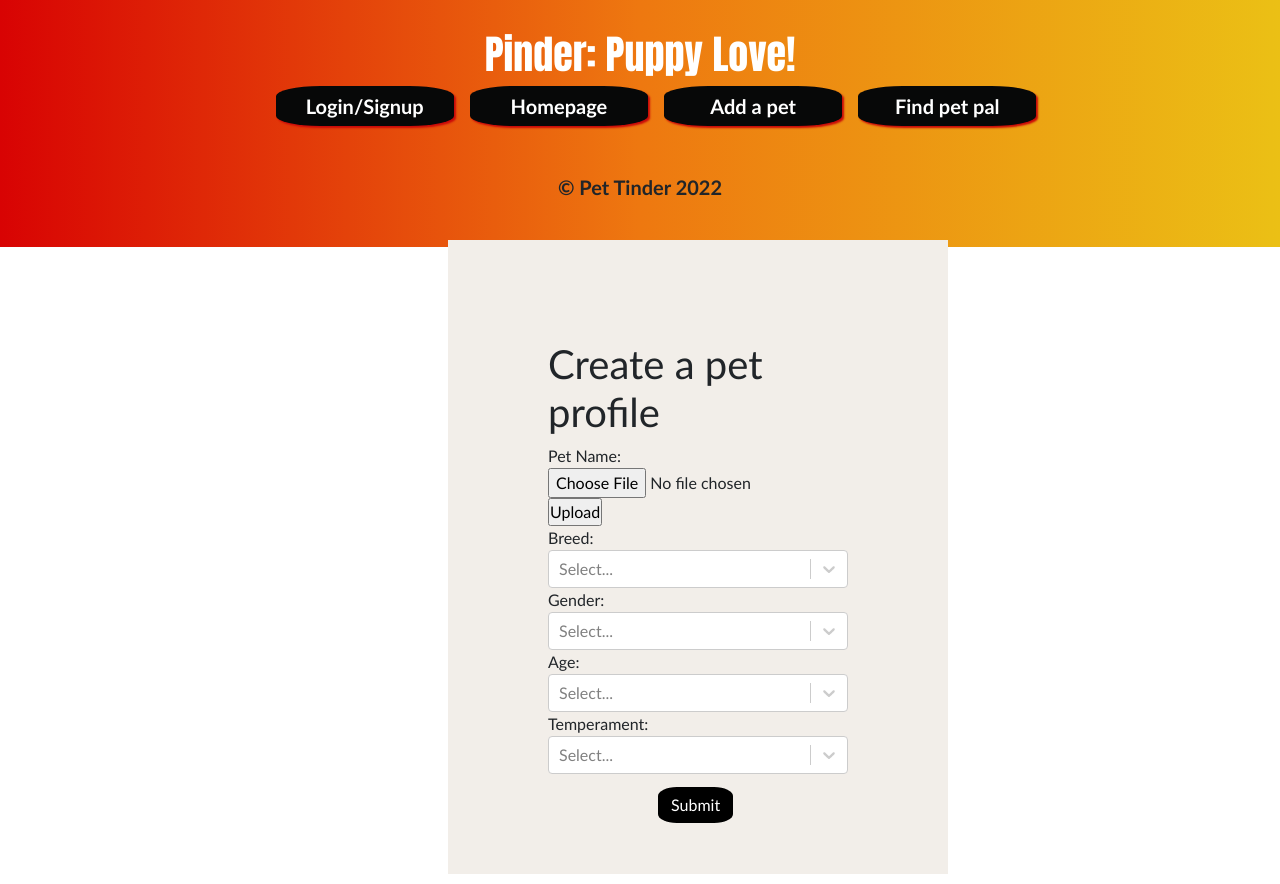
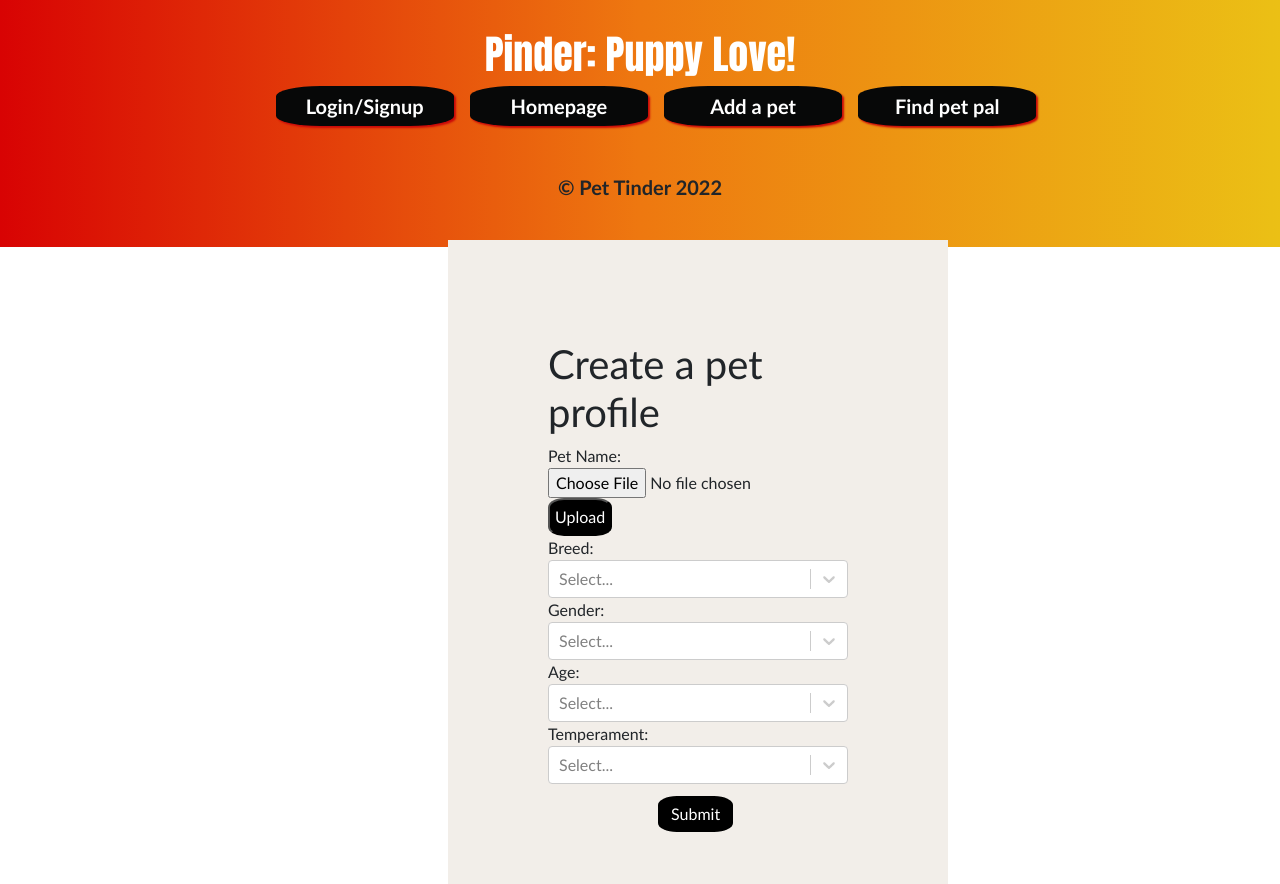
Before and after one commit to chrislee-webdev/pet-tinder, a React (Create React App) app in the folder client/: page /add-pet in a window 1280 px wide. Built offline with nearby package versions, Linux system fonts and the light colour scheme.

Commit message:
added styling classnames

```diff
--- a/client/src/components/AddPet/index.js
+++ b/client/src/components/AddPet/index.js
@@ -118,8 +118,9 @@ const AddPet = () => {
       <form onSubmit={handleFormSubmit}>
         <div>Pet Name:</div>
         <div value={addPetData.picture}>
-          <input type={"file"} name={"petPic"} onChange={picChangeHandler} />
+          <input  type={"file"} name={"petPic"} onChange={picChangeHandler} />
           <input
+          className="uploadBtn"
             type={"button"}
             name="uploadPic"
             onClick={uploadPetPic}
--- a/client/src/components/FindPetPal/index.js
+++ b/client/src/components/FindPetPal/index.js
@@ -28,14 +28,14 @@ function FindPetPal() {
   const { me } = userData;
   const { pets } = petData;
 
-  const swipe = (direction, nameToDelete) => {
-    console.log("removing: " + nameToDelete);
-    setLastDirection(direction);
-  };
+  // const swipe = (direction, nameToDelete) => {
+  //   console.log("removing: " + nameToDelete);
+  //   setLastDirection(direction);
+  // };
 
-  const outOfFrame = (name) => {
-    console.log(name + "left the screen!");
-  };
+  // const outOfFrame = (name) => {
+  //   console.log(name + "left the screen!");
+  // };
 
   return (
     <section className="findPetContainer">
--- a/client/src/components/LoginPage/LoginPage.js
+++ b/client/src/components/LoginPage/LoginPage.js
@@ -2,7 +2,7 @@ import React, { useState, useEffect } from "react";
 import { useMutation } from "@apollo/client";
 import { ADD_USER, LOGIN_USER } from "../../utils/mutations";
 import auth from "../../utils/auth";
-import styles from '../../styles/Login.css';
+import  '../../styles/Login.css';
 
 export default function LoginPage() {
   const [
--- a/client/src/components/Navigation/nav.js
+++ b/client/src/components/Navigation/nav.js
@@ -4,7 +4,7 @@
 import React from "react";
 import { Link } from "react-router-dom";
 import auth from "../../utils/auth";
-import styles from '../../styles/Navigation.css';
+import '../../styles/Navigation.css';
 
 // Navigation function
 function Navigation({ currentPage, handlePageChange }) {
--- a/client/src/styles/AddPet.css
+++ b/client/src/styles/AddPet.css
@@ -20,3 +20,17 @@
   left: 42%;
   bottom: 8%;
 }
+
+.uploadBtn {
+  border-radius: 25%;
+  background-color: black;
+  color: white;
+  margin-right:5%;
+  padding: 5px;
+}
+
+.uploadBtn:hover {
+  background-color:#f0d19a;
+  color:black;
+  text-decoration: underline;
+}
```
